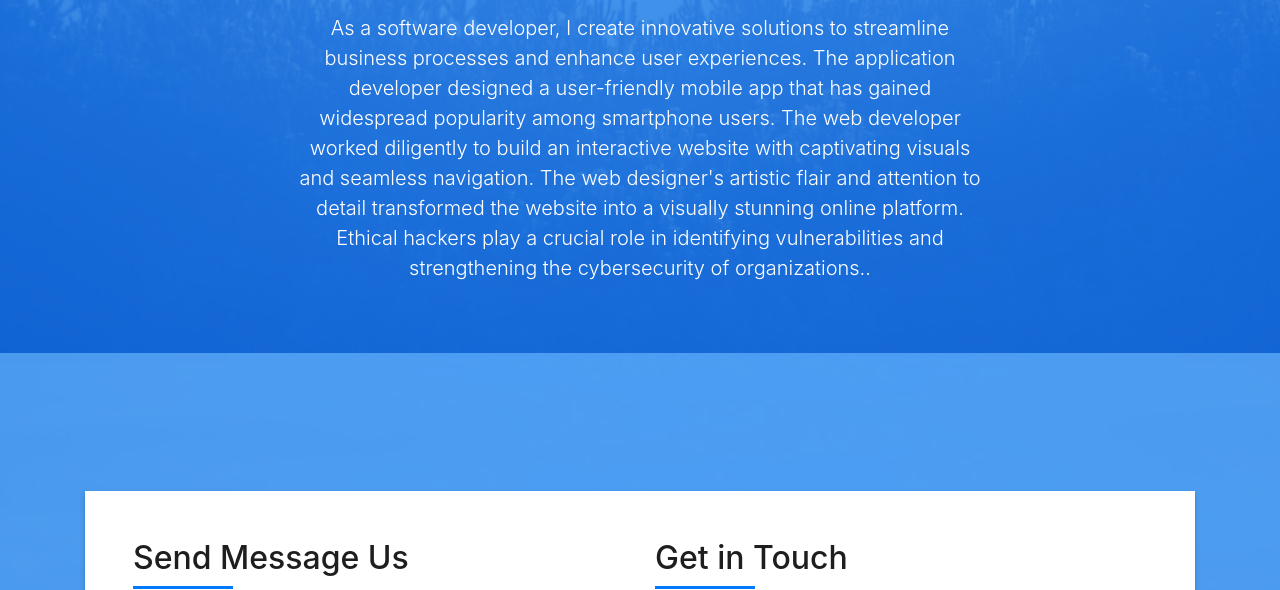
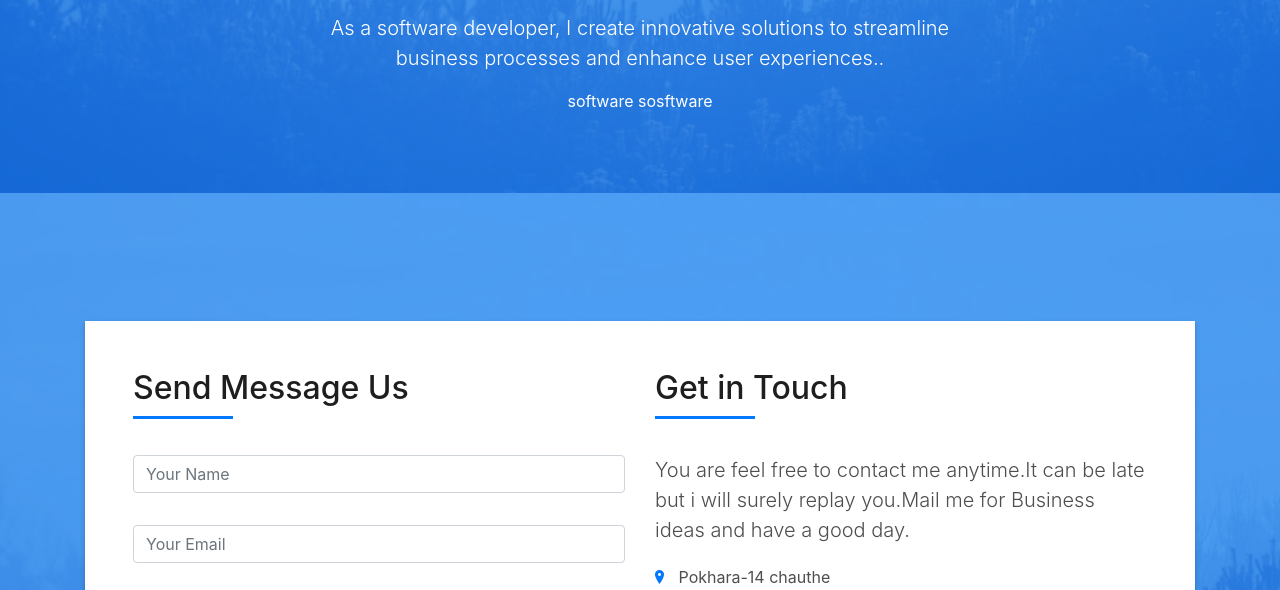
Before and after one commit to codersantoshadhikari/santoshadhikarywebsite, a plain HTML site: page index.html in a window 1280 px wide. Shown: the part 4627-5217 px from the top of the page. Drawn offline with Linux system fonts and the light colour scheme; files whose address does not match are found by name.

Commit message:
full change

```diff
--- a/index.html
+++ b/index.html
@@ -498,18 +498,10 @@
               </div>
               <div class="content-test">
                 <p class="description lead">
-
-As a software developer, I create innovative solutions to streamline business processes and enhance user experiences.
-
-The application developer designed a user-friendly mobile app that has gained widespread popularity among smartphone users.
-
-The web developer worked diligently to build an interactive website with captivating visuals and seamless navigation.
-
-The web designer's artistic flair and attention to detail transformed the website into a visually stunning online platform.
-
-Ethical hackers play a crucial role in identifying vulnerabilities and strengthening the cybersecurity of organizations..
+                  As a software developer, I create innovative solutions to streamline business processes and enhance user experiences..
                 </p>
-
+              software sosftware
+              </p>
 
               </div>
             </div>
```
